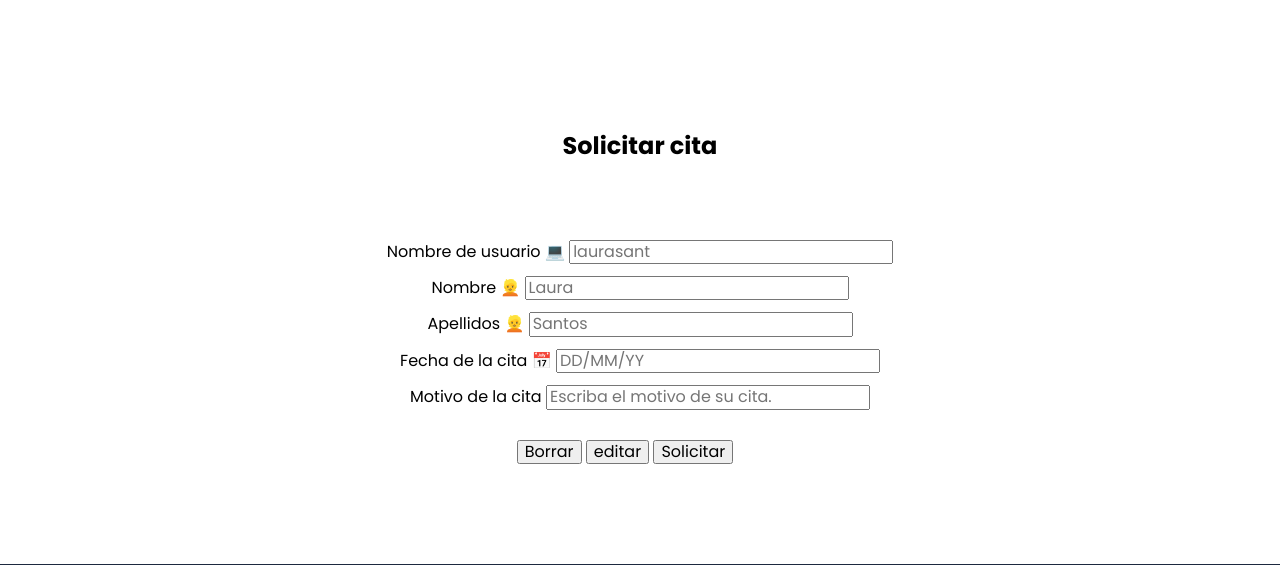
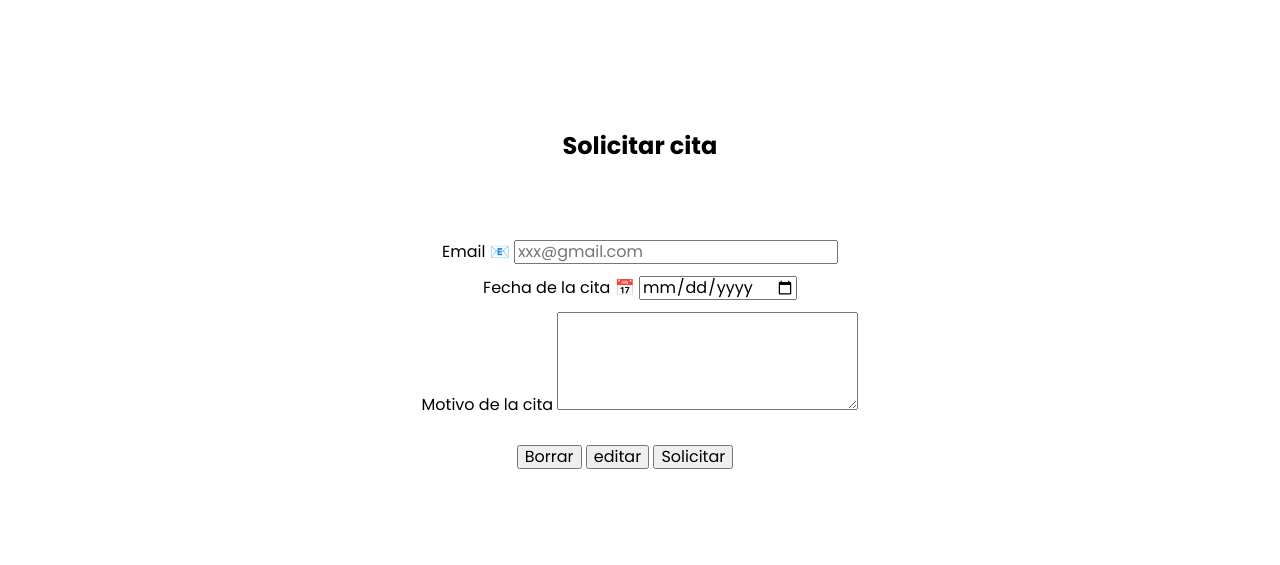
Before and after one commit to KendraLambillon/Proyecto-Final-PHP, a PHP site: page /views/citaciones.php in a window 1280 px wide. Shown: the part 768-1333 px from the top of the page. Run offline with PHP 8.4, Linux system fonts and the light colour scheme.

Commit message:
citaciones.php created

```diff
--- a/views/citaciones.php
+++ b/views/citaciones.php
@@ -68,31 +68,21 @@
                 ?>
             </div>
             <div class="formulario">
-                <form id="regsitro" class="mi__form" action="../controllers/control_registro.php" method="POST">
-                <div class="form__options">
-                        <label for="user_ref">Nombre de usuario &#128187; </label>
-                        <input type="text" id="user_ref" name="user_ref" placeholder="laurasant" title="Este campo es obligatorio." >
-                        <small class="input_error"></small>
-                    </div>
+                <form id="citas" class="mi__form" action="#" method="POST">
                     <div class="form__options">
-                        <label for="username">Nombre &#128113; </label>
-                        <input type="text" id="username" name="username" placeholder="Laura" title="Este campo es obligatorio." >
-                        <small class="input_error"></small>
-                    </div>
-                    <div class="form__options">
-                        <label for="surname">Apellidos &#128113; </label>
-                        <input type="text" id="surname" name="surname" placeholder="Santos" title="Este campo es obligatorio." >
+                        <label for="email">Email &#128231; </label>
+                        <input type="textarea" id="email" name="email" placeholder="xxx@gmail.com" title="El email debe tener entre 10 y 60 caracteres." required>
                         <small class="input_error"></small>
                     </div>
                     <div class="form__options">
                         <label for="fecha_cita">Fecha de la cita &#128197; </label>
-                        <input type="text" id="fecha_cita" name="fecha_cita" placeholder="DD/MM/YY" title="Este campo es obligatorio.">
+                        <input type="date" id="fecha_cita" name="fecha_cita" placeholder="DD/MM/YY" title="Este campo es obligatorio." required>
                         <small class="input_error"></small>
                     </div>
                     </div>
                     <div class="form__options">
                         <label for="motivo_cita">Motivo de la cita</label>
-                        <input type="text" id="motivo_cita" name="motivo_cita" placeholder="Escriba el motivo de su cita." title="Este campo es obligatorio." >
+                        <textarea name="motivo_cita" id="motivo_cita" rows="5" required></textarea>
                         <small class="input_error"></small>
                     </div>
                     <div class="form__buttons">
--- a/views/login.php
+++ b/views/login.php
@@ -54,15 +54,15 @@
             </div>
             <!-- Form -->
             <div class="formulario">
-                <form id="login_form" class="mi__form" action="/../controllers/control_login.php" method="POST">
+                <form id="login_form" class="mi__form" action="../../controllers/control_login.php" method="POST">
                     <div class="form__options">
                         <label for="user_ref">Nombre de usuario &#128187; </label>
-                        <input type="text" id="user_ref" name="user_ref" placeholder="Nombre de usuario" title="El nombre de usuario debe ser único y tener entre 4 y 45 caracteres.">
+                        <input type="text" id="user_ref" name="user_ref" placeholder="Nombre de usuario" title="El nombre de usuario debe ser único y tener entre 4 y 45 caracteres." required>
                         <small class="input_error"></small>
                     </div>
                     <div class="form__options">
                         <label for="userpwd">Contraseña &#128272; </label>
-                        <input type="password" id="userpwd" name="userpwd" placeholder="Contraseña" title="La contraseña deberá contener entre 8 y 20 caracteres e incluir de forma obligatoria una letra mayúscula, un número y un símbolo entre los siguientes (.,_-)">
+                        <input type="password" id="userpwd" name="userpwd" placeholder="Contraseña" title="La contraseña deberá contener entre 8 y 20 caracteres e incluir de forma obligatoria una letra mayúscula, un número y un símbolo entre los siguientes (.,_-)" required>
                         <small class="input_error"></small>
                     </div>
                     <div class="password__show">
```
Also changed, not shown: js/citaciones.js (added, +80 -0 lines), views/registro.php (+10 -10 lines), js/registro.js (line endings or trailing spaces).
